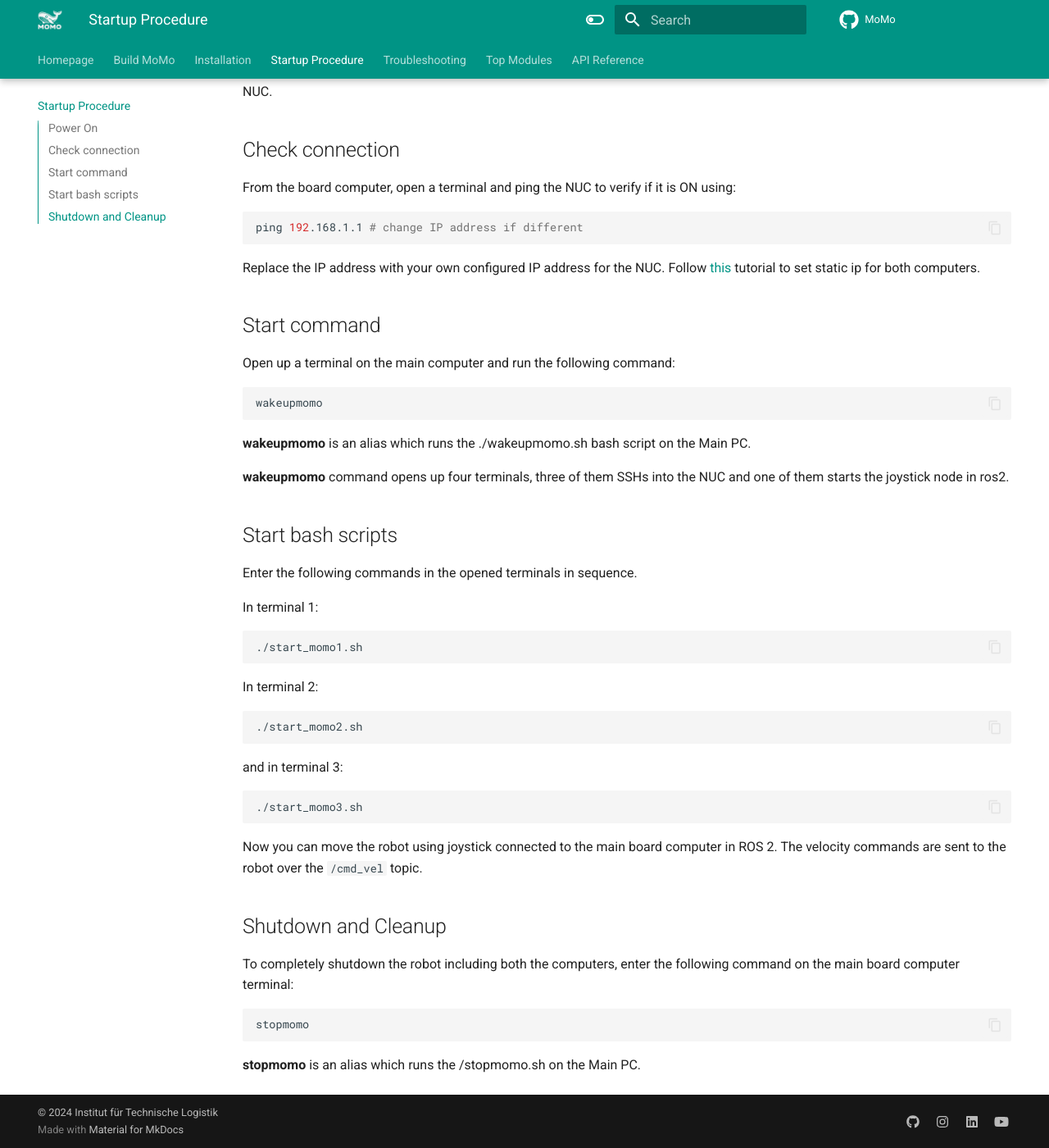
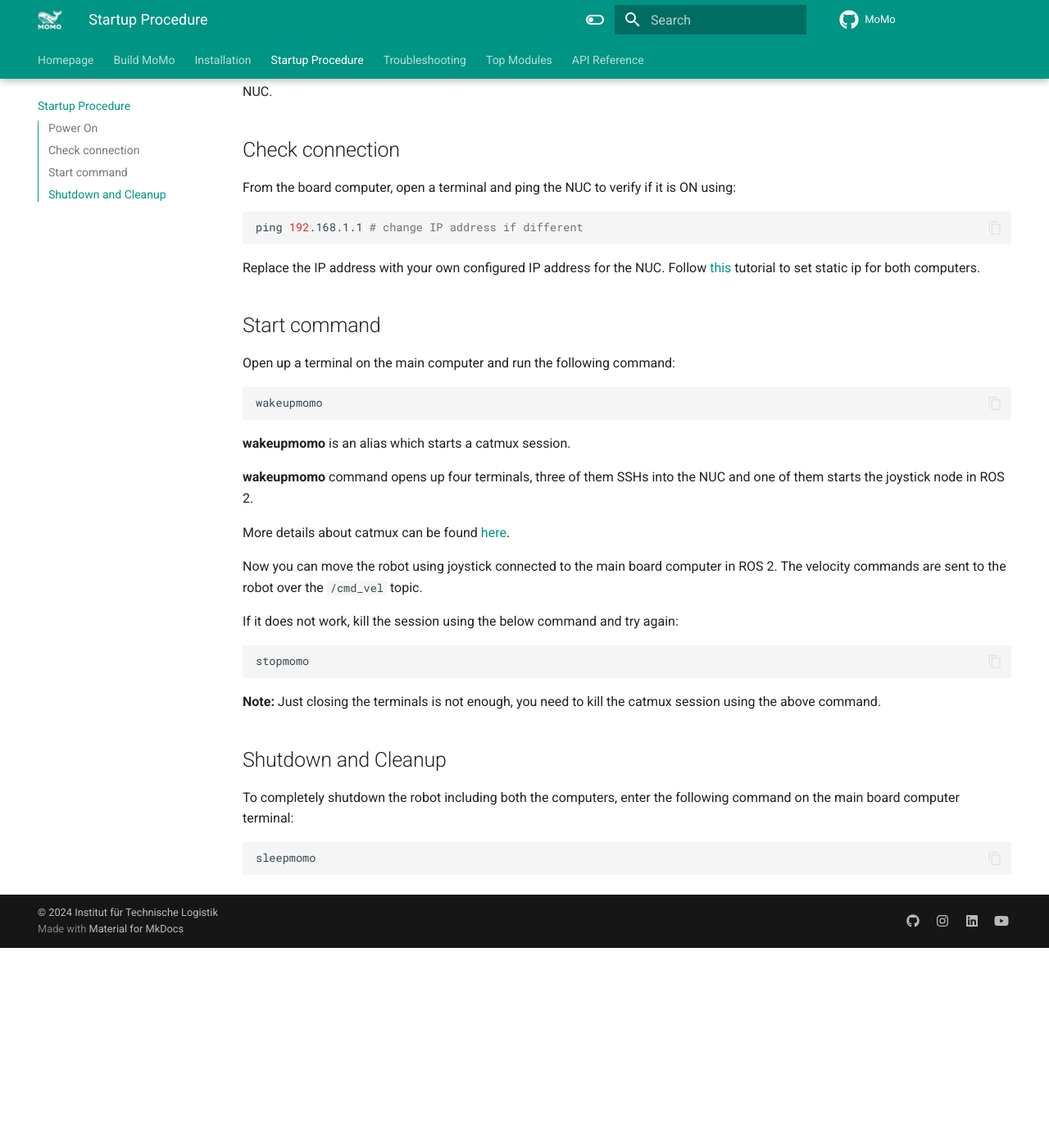
Before and after one commit to TUHH-ITL/MoMo, an MkDocs documentation site: the page built from docs/3_startup_procedure.md, in a window 1280 px wide and 1400 px high, scrolled down 296 px. Shown: the whole window at 82% size. Built offline with MkDocs 1.6.1 and Material for MkDocs 9.7.7, drawn with Linux system fonts in a browser that asks for light colours; comment, search, counter and statistics services are not loaded; after the commit the page ends 1452 px from its top, so only the background shows below that.

Commit message:
Update documentation

````diff
--- a/docs/3_startup_procedure.md
+++ b/docs/3_startup_procedure.md
@@ -25,41 +25,24 @@ Open up a terminal on the main computer and run the following command:
 wakeupmomo
 ```
 
-**wakeupmomo** is an alias which runs the ./wakeupmomo.sh bash script on the Main PC.
+**wakeupmomo** is an alias which starts a catmux session.
 
-**wakeupmomo** command opens up four terminals, three of them SSHs into the NUC and one of them starts the joystick node in ros2.
+**wakeupmomo** command opens up four terminals, three of them SSHs into the NUC and one of them starts the joystick node in ROS 2.
 
-## Start bash scripts
-
-Enter the following commands in the opened terminals in sequence.
-
-In terminal 1:
-
-```bash
-./start_momo1.sh
-```
-
-In terminal 2:
-
-```bash
-./start_momo2.sh
-```
-
-and in terminal 3:
-
-```bash
-./start_momo3.sh
-```
+More details about catmux can be found [here](https://github.com/fmauch/catmux).
 
 Now you can move the robot using joystick connected to the main board computer in ROS 2. The velocity commands are sent to the robot over the `/cmd_vel` topic.
 
+If it does not work, kill the session using the below command and try again:
+```bash
+stopmomo
+```
+**Note:** Just closing the terminals is not enough, you need to kill the catmux session using the above command.
 
 ## Shutdown and Cleanup
 
 To completely shutdown the robot including both the computers, enter the following command on the main board computer terminal:
 
 ```bash
-stopmomo
+sleepmomo
 ```
-
-**stopmomo** is an alias which runs the /stopmomo.sh on the Main PC.
````
Also changed, not shown: docs/2_software_setup.md (+14 -23 lines).
